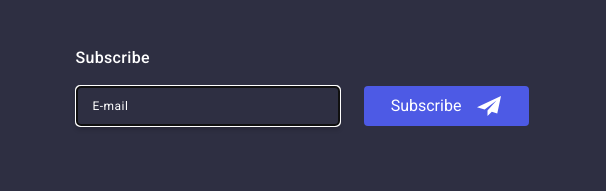
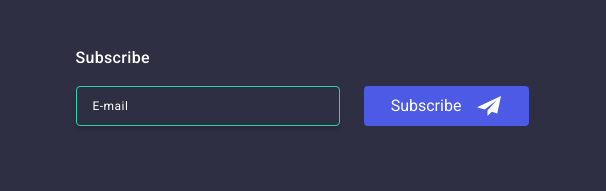
Before and after one commit to Phill1983/goit-markup-hw-05, a plain HTML site: page index.html in a window 1280 px wide. Shown: the part 3261-3452 px from the top of the page, 674-1280 px from the left. Drawn offline with nearby package versions, Linux system fonts and the light colour scheme.

Commit message:
changed focused border color of footer mail field

```diff
--- a/css/styles.css
+++ b/css/styles.css
@@ -666,6 +666,13 @@ padding: 0;
     color: #ffffff;
 
 }
+
+.user-email:hover,
+.user-email:focus {
+    border: 1px solid #31d0aa;
+    border-radius: 4px;
+    outline: none;
+}
 .user-email::placeholder {
     color: #ffffff;
 }
```
